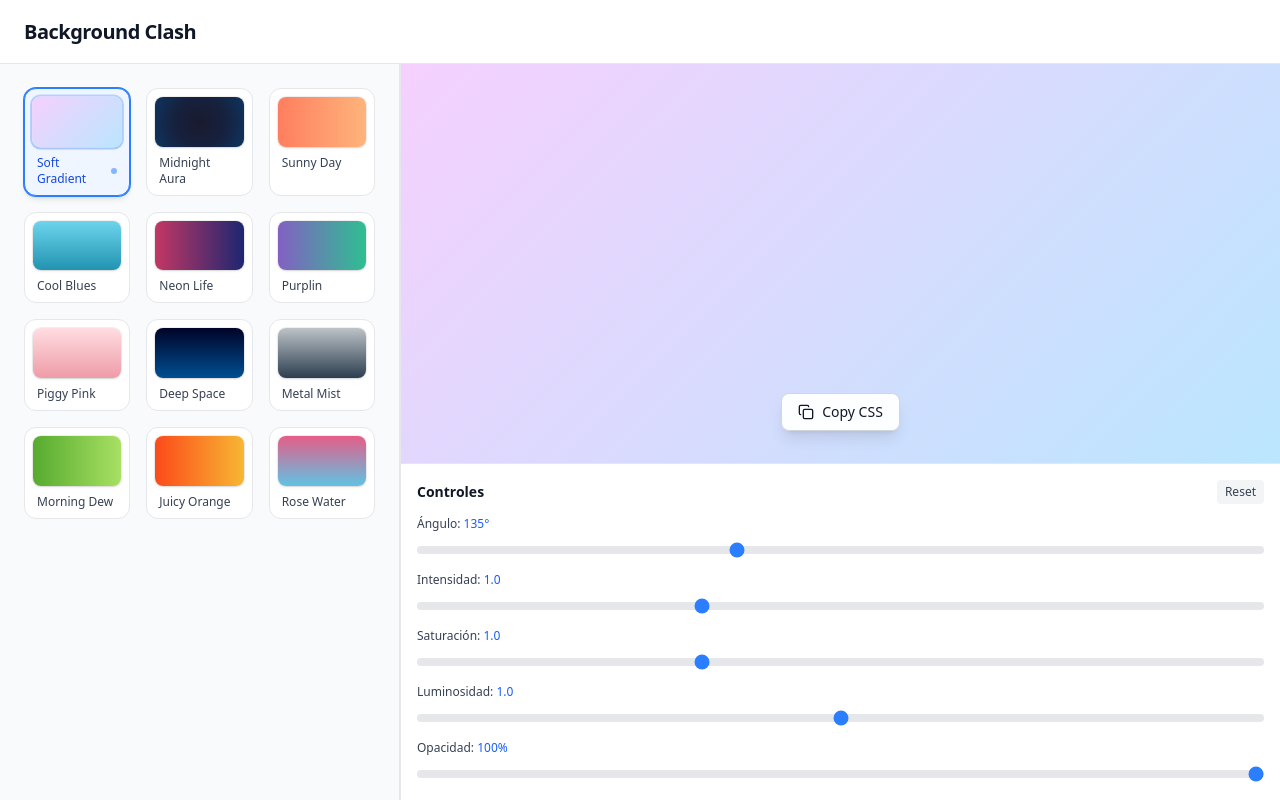
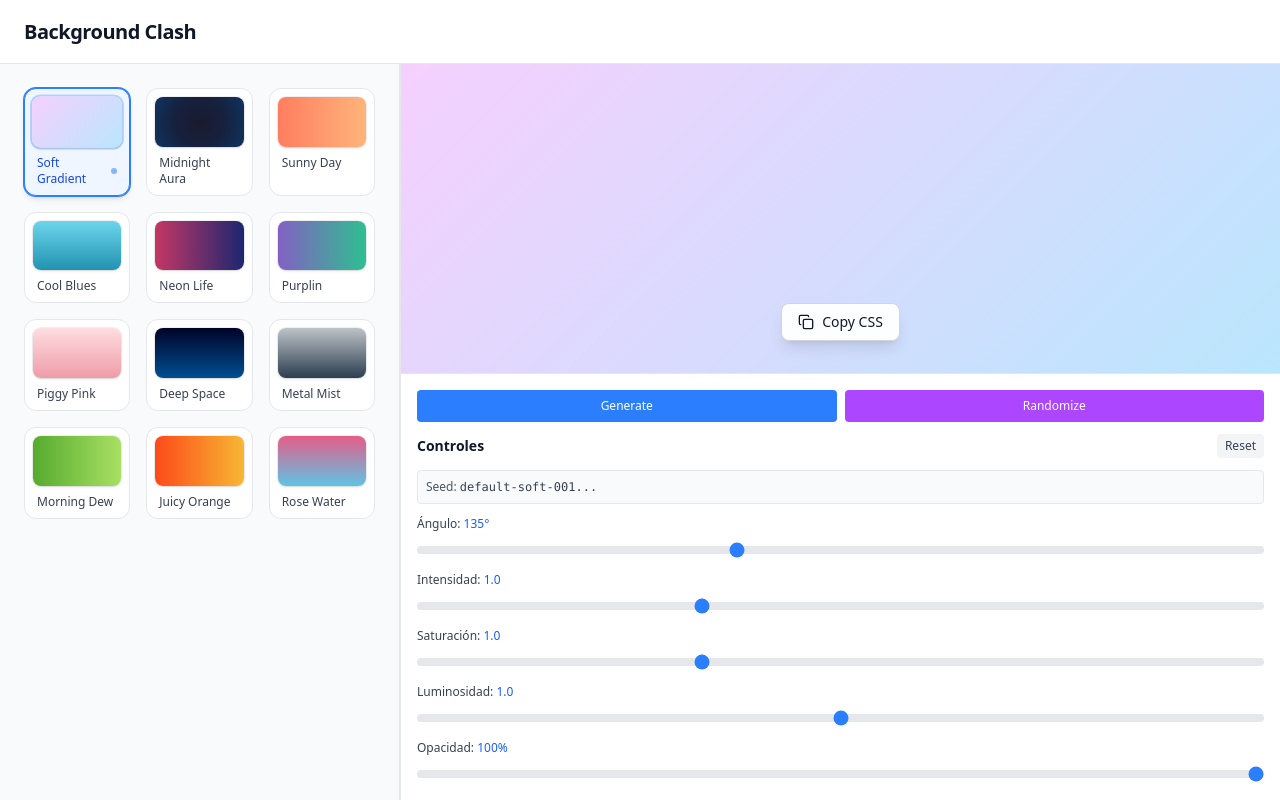
Before and after one commit to JhonLayton21/background-clash, a React (Vite) app: page / in a window 1280 px wide. Both pictures are taken after a click on the button "Soft Gradient". Built offline with nearby package versions, Linux system fonts and the light colour scheme.

Commit message:
feat: add variants and random

```diff
--- a/src/App.tsx
+++ b/src/App.tsx
@@ -4,17 +4,44 @@ import { BackgroundGrid } from './components/BackgroundGrid'
 import { PreviewArea } from './components/PreviewArea'
 import type { Background, BackgroundControls } from './types/background'
 import { DEFAULT_CONTROLS } from './types/background'
+import { generateVariation, generateRandomSeed, generateNextVariantSeed } from './utils/generateVariations'
 
 function App() {
   const [selectedBackground, setSelectedBackground] = useState<Background | null>(null)
   const [controls, setControls] = useState<BackgroundControls>(DEFAULT_CONTROLS)
   const [angle, setAngle] = useState(135)
+  const [seed, setSeed] = useState("default-seed")
 
   const handleSelectBackground = (background: Background) => {
     setSelectedBackground(background)
     // Reset controls cuando se selecciona un nuevo background
     setControls(background.controls)
     setAngle(background.angle ?? 135)
+    setSeed(background.seed)
+  }
+
+  const handleGenerateVariant = () => {
+    if (!selectedBackground) return
+
+    // Generar siguiente seed basado en el actual
+    const nextSeed = generateNextVariantSeed(seed)
+    const variation = generateVariation(selectedBackground, nextSeed, "variant")
+
+    setControls(variation.controls)
+    setAngle(variation.angle)
+    setSeed(variation.seed)
+  }
+
+  const handleRandomize = () => {
+    if (!selectedBackground) return
+
+    // Generar seed completamente aleatorio
+    const randomSeed = generateRandomSeed()
+    const variation = generateVariation(selectedBackground, randomSeed, "random")
+
+    setControls(variation.controls)
+    setAngle(variation.angle)
+    setSeed(variation.seed)
   }
 
   return (
@@ -32,8 +59,11 @@ function App() {
             background={selectedBackground}
             controls={controls}
             angle={angle}
+            seed={seed}
             onControlsChange={setControls}
             onAngleChange={setAngle}
+            onGenerateVariant={handleGenerateVariant}
+            onRandomize={handleRandomize}
           />
         </section>
       </main>
--- a/src/components/ControlsPanel.tsx
+++ b/src/components/ControlsPanel.tsx
@@ -4,15 +4,21 @@ import { CONTROL_RANGES, DEFAULT_CONTROLS } from "../types/background";
 interface ControlsPanelProps {
   controls: BackgroundControls;
   angle: number;
+  seed: string;
   onControlsChange: (controls: BackgroundControls) => void;
   onAngleChange: (angle: number) => void;
+  onGenerateVariant: () => void;
+  onRandomize: () => void;
 }
 
 export function ControlsPanel({
   controls,
   angle,
+  seed,
   onControlsChange,
   onAngleChange,
+  onGenerateVariant,
+  onRandomize,
 }: ControlsPanelProps) {
   const handleAngleChange = (e: React.ChangeEvent<HTMLInputElement>) => {
     const value = parseInt(e.target.value);
@@ -33,6 +39,25 @@ export function ControlsPanel({
 
   return (
     <div className="border-t border-gray-200 p-4 bg-white">
+      {/* Botones de variación (FASE 3) */}
+      <div className="flex gap-2 mb-3">
+        <button
+          onClick={onGenerateVariant}
+          className="flex-1 text-xs px-3 py-2 rounded bg-blue-500 hover:bg-blue-600 text-white transition-colors font-medium"
+          title="Genera una variación controlada del background"
+        >
+          Generate
+        </button>
+        <button
+          onClick={onRandomize}
+          className="flex-1 text-xs px-3 py-2 rounded bg-purple-500 hover:bg-purple-600 text-white transition-colors font-medium"
+          title="Genera una variación completamente aleatoria"
+        >
+          Randomize
+        </button>
+      </div>
+
+      {/* Título de controles */}
       <div className="flex items-center justify-between mb-3">
         <h3 className="text-sm font-semibold text-gray-900">Controles</h3>
         <button
@@ -42,6 +67,13 @@ export function ControlsPanel({
         >
           Reset
         </button>
+      </div>
+
+      {/* Seed info (FASE 3) */}
+      <div className="mb-3 p-2 bg-gray-50 rounded border border-gray-200">
+        <p className="text-xs text-gray-600">
+          <span className="font-medium">Seed:</span> <span className="font-mono text-gray-700 break-all">{seed.substring(0, 24)}...</span>
+        </p>
       </div>
 
       <div className="space-y-3">
--- a/src/components/PreviewArea.tsx
+++ b/src/components/PreviewArea.tsx
@@ -7,16 +7,22 @@ interface PreviewAreaProps {
     background: Background | null;
     controls: BackgroundControls;
     angle: number;
+    seed: string;
     onControlsChange: (controls: BackgroundControls) => void;
     onAngleChange: (angle: number) => void;
+    onGenerateVariant: () => void;
+    onRandomize: () => void;
 }
 
 export function PreviewArea({
     background,
     controls,
     angle,
+    seed,
     onControlsChange,
-    onAngleChange
+    onAngleChange,
+    onGenerateVariant,
+    onRandomize,
 }: PreviewAreaProps) {
     // Generar CSS actualizado con los controles aplicados
     const displayedCSS = background
@@ -69,8 +75,11 @@ export function PreviewArea({
                 <ControlsPanel
                     controls={controls}
                     angle={angle}
+                    seed={seed}
                     onControlsChange={onControlsChange}
                     onAngleChange={onAngleChange}
+                    onGenerateVariant={onGenerateVariant}
+                    onRandomize={onRandomize}
                 />
             )}
         </div>
--- /dev/null
+++ b/src/utils/generateVariations.ts
@@ -0,0 +1,93 @@
+import type { Background, BackgroundControls } from "../types/background";
+
+/**
+ * Genera variaciones de un background basadas en seed
+ * FASE 3: Variaciones reproducibles basadas en colores, ángulo, intensidad
+ */
+export function generateVariation(
+  background: Background,
+  seed: string,
+  type: "variant" | "random"
+): {
+  controls: BackgroundControls;
+  angle: number;
+  seed: string;
+} {
+  // Generar número pseudo-aleatorio reproducible desde el seed
+  const seedValue = hashSeed(seed);
+
+  // Generar variaciones
+  const angleVariation = type === "random"
+    ? Math.floor((seedValue % 360) * 1000) / 1000
+    : background.angle ? adjustAngle(background.angle, seedValue) : 135;
+
+  const intensityVariation = type === "random"
+    ? 0.5 + ((seedValue * 0.7) % 1.5)
+    : background.controls.intensity + (((seedValue % 100) / 100) * 0.4 - 0.2);
+
+  const saturationVariation = type === "random"
+    ? 0.5 + ((seedValue * 0.9) % 1.5)
+    : background.controls.saturation + (((seedValue % 100) / 100) * 0.4 - 0.2);
+
+  const luminosityVariation = type === "random"
+    ? 0.5 + ((seedValue * 0.6) % 1.0)
+    : background.controls.luminosity + (((seedValue % 100) / 100) * 0.3 - 0.15);
+
+  const opacityVariation = type === "random"
+    ? 0.7 + ((seedValue * 0.3) % 0.3)
+    : background.controls.opacity;
+
+  return {
+    controls: {
+      intensity: clamp(intensityVariation, 0.5, 2.0),
+      saturation: clamp(saturationVariation, 0.5, 2.0),
+      luminosity: clamp(luminosityVariation, 0.5, 1.5),
+      opacity: clamp(opacityVariation, 0, 1),
+    },
+    angle: Math.floor(angleVariation) % 360,
+    seed,
+  };
+}
+
+/**
+ * Genera un seed aleatorio único
+ */
+export function generateRandomSeed(): string {
+  return `user-variant-${Date.now()}-${Math.random().toString(36).substr(2, 9)}`;
+}
+
+/**
+ * Genera un seed para "Generate variant" basado en el actual
+ */
+export function generateNextVariantSeed(currentSeed: string): string {
+  const timestamp = Date.now();
+  return `${currentSeed.split("-").slice(0, -1).join("-")}-${timestamp}`;
+}
+
+/**
+ * Hash simple y reproducible desde un string
+ */
+function hashSeed(seed: string): number {
+  let hash = 0;
+  for (let i = 0; i < seed.length; i++) {
+    const char = seed.charCodeAt(i);
+    hash = (hash << 5) - hash + char;
+    hash = hash & hash; // Convert to 32-bit integer
+  }
+  return Math.abs(hash);
+}
+
+/**
+ * Ajusta el ángulo de forma controlada
+ */
+function adjustAngle(baseAngle: number, seed: number): number {
+  const offset = (seed % 180) - 90;
+  return (baseAngle + offset + 360) % 360;
+}
+
+/**
+ * Limita un valor entre min y max
+ */
+function clamp(value: number, min: number, max: number): number {
+  return Math.min(Math.max(value, min), max);
+}
```
